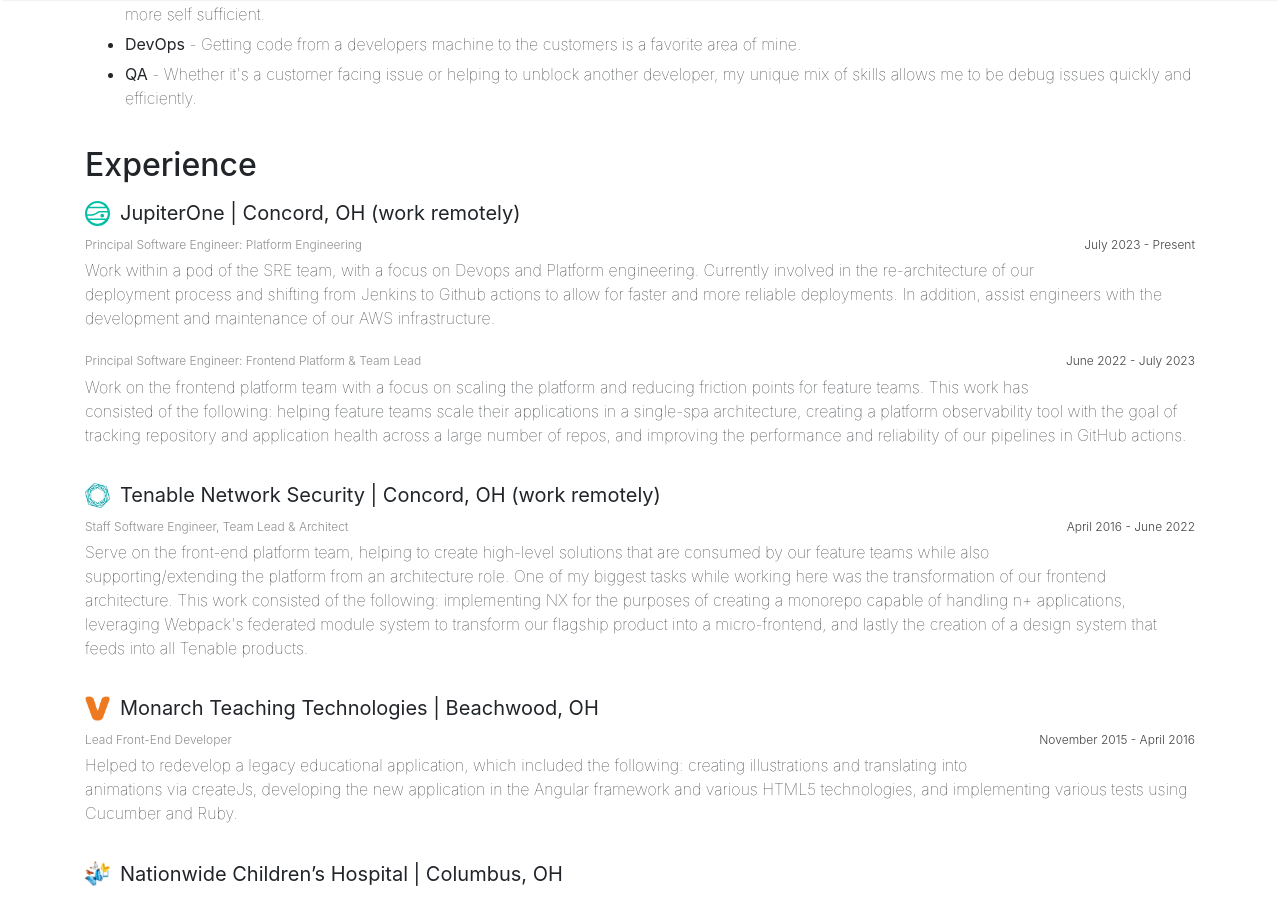
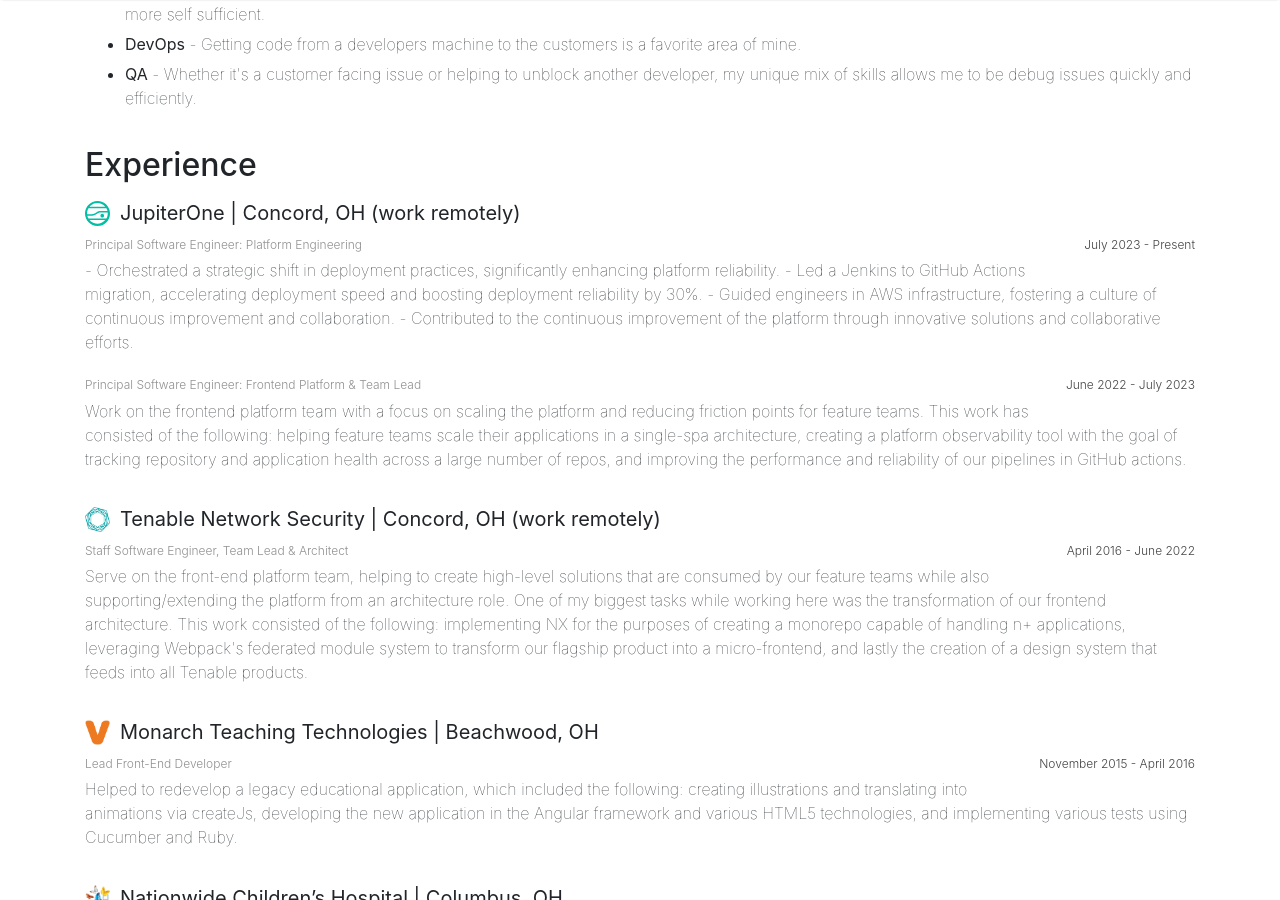
Before and after one commit to jablonnc/jablonnc.github.io, a Jekyll site: the page built from _pages/resume.md, in a window 1280 px wide and 900 px high, scrolled down 482 px. Built offline with Jekyll 4.4.1, drawn with Linux system fonts in a browser that asks for light colours; nearby versions of some CDN libraries.

Commit message:
[master]

```diff
--- a/_pages/resume.md
+++ b/_pages/resume.md
@@ -41,7 +41,10 @@
         <span>July 2023 - Present</span>
       </h3>
       <p class="resume-description">
-        Work within a pod of the SRE team, with a focus on Devops and Platform engineering. Currently involved in the re-architecture of our deployment process and shifting from Jenkins to Github actions to allow for faster and more reliable deployments. In addition, assist engineers with the development and maintenance of our AWS infrastructure.
+        - Orchestrated a strategic shift in deployment practices, significantly enhancing platform reliability.
+        - Led a Jenkins to GitHub Actions migration, accelerating deployment speed and boosting deployment reliability by 30%.
+        - Guided engineers in AWS infrastructure, fostering a culture of continuous improvement and collaboration.
+        - Contributed to the continuous improvement of the platform through innovative solutions and collaborative efforts.
       </p>
     </div>
 
```
